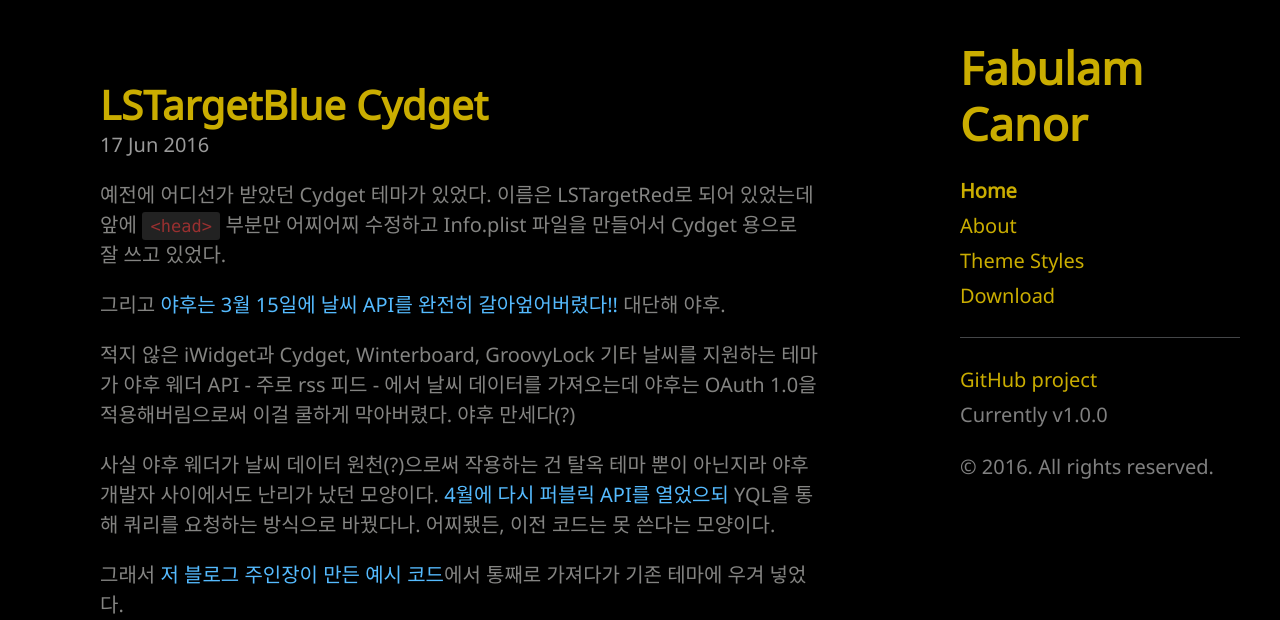
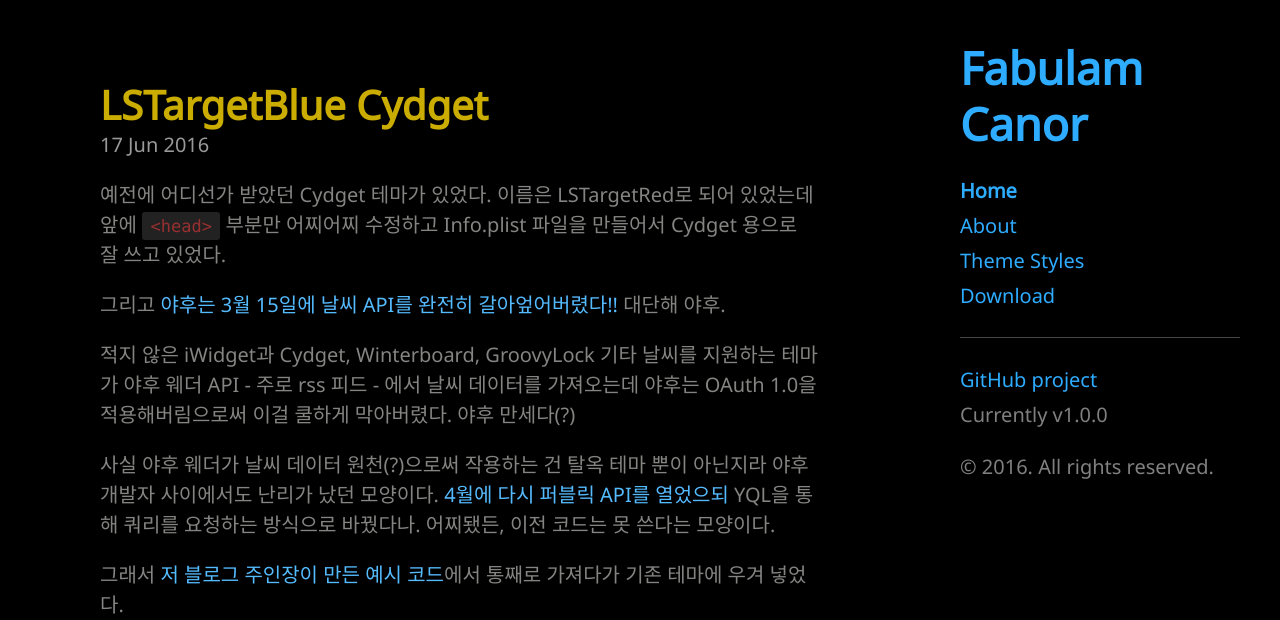
Before and after one commit to Canorus/canorus.github.io, a Jekyll site: the page built from index.html, in a window 1280 px wide and 1400 px high. Shown: the top 620 px of the window. Built offline with Jekyll 4.4.1, drawn with Linux system fonts in a browser that asks for light colours; the list of posts is cut into pages by our own code; grey boxes are pictures that could not be loaded.

Commit message:
Theme modification

```diff
--- a/public/css/blackdoc.css
+++ b/public/css/blackdoc.css
@@ -195,12 +195,12 @@
 
 /* Sidebar links */
 .sidebar a {
-  color: #caad00;
+  color: #2EACFF;
 }
 
 /* About section */
 .sidebar-about h1 {
-  color: #caad00;
+  color: #2EACFF;
   margin-top: 0;
   font-family: 'Noto Sans', 'Noto Serif', sans-serif;
   font-size: 2.25rem;
```
